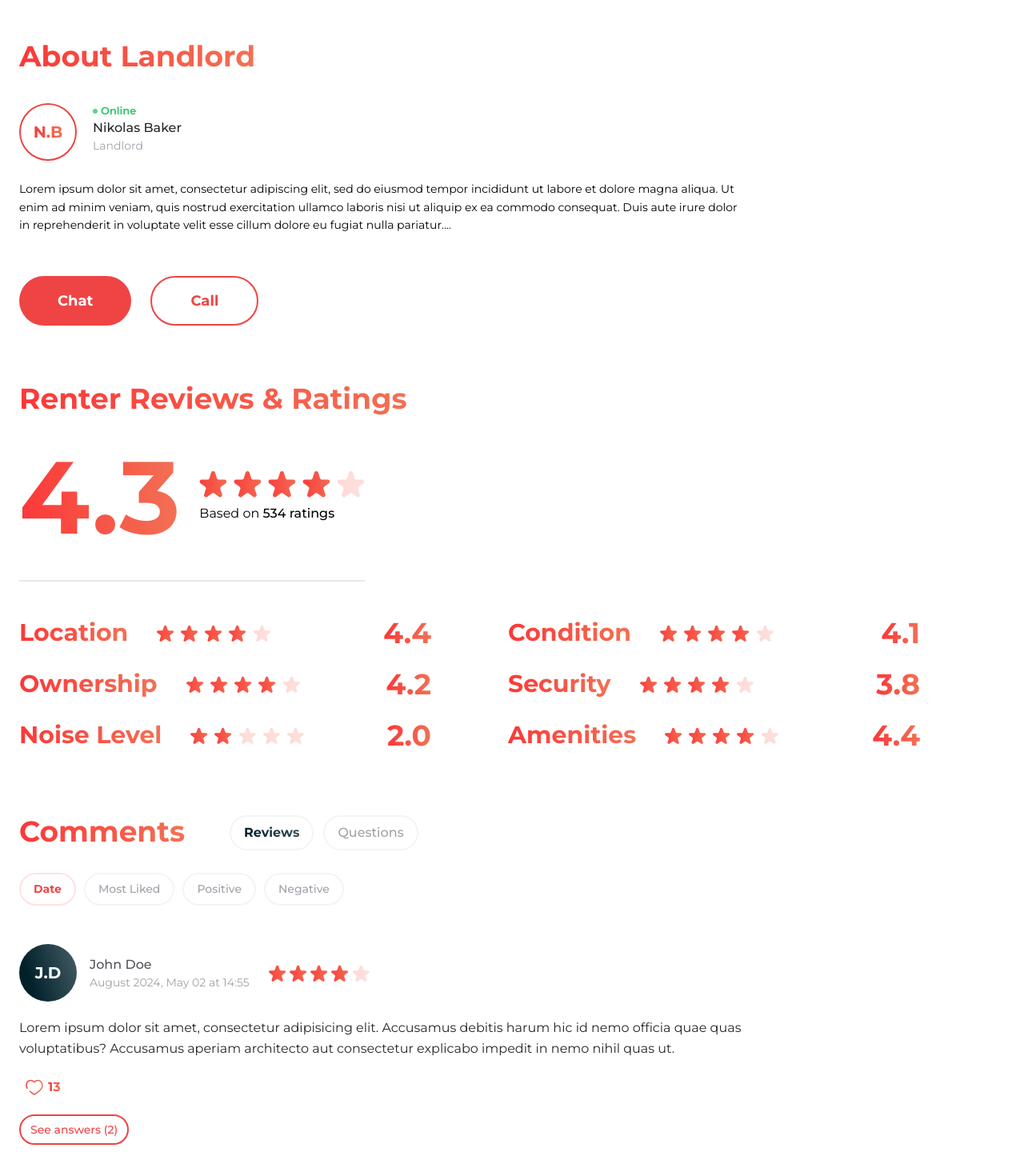
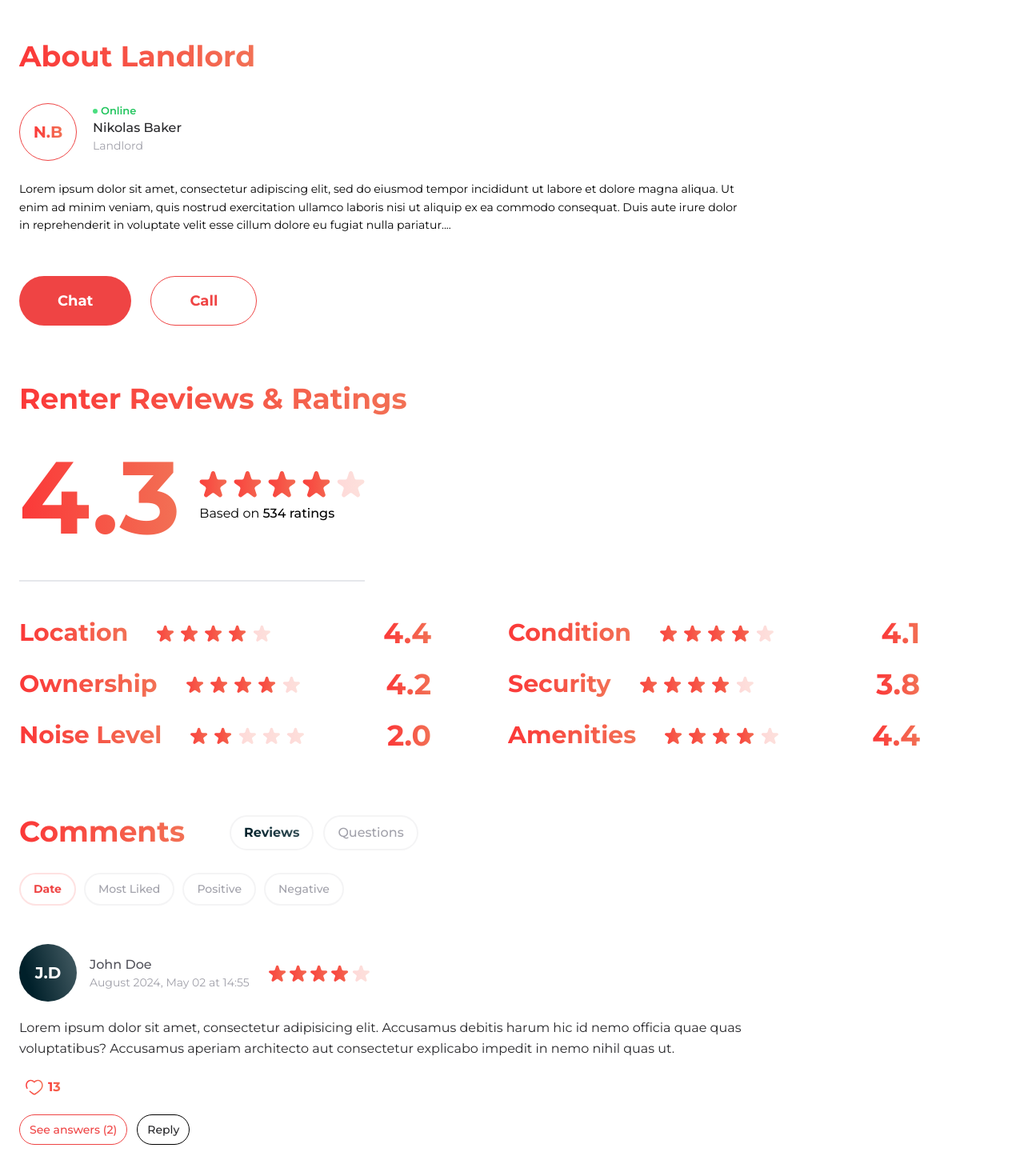
Before and after one commit to HumptyDumpy01/viaproperty-app, a Next.js app: page /properties/1 in a window 1280 px wide. Shown: the part 1000-2470 px from the top of the page at 80% size. Built offline with nearby package versions, Linux system fonts and the light colour scheme.

Commit message:
Added minor changes to about landlord section. Added a reply button to each comment.

```diff
--- a/components/Layout/Comment/Comment.tsx
+++ b/components/Layout/Comment/Comment.tsx
@@ -81,12 +81,17 @@ export default function
           })}
         </div>
 
+        <div className={`flex gap-3`}>
           {responses.length > 0 && (
             <div onClick={!showReplies ? () => setShowReplies(true) : () => setShowReplies(false)}>
               <Button mode={`sm`} label={!showReplies ? `See answers (${responses.length})` : `Hide`}
                       btnVariant={`white`} />
             </div>
           )}
+
+          <Button mode={`sm`} label={`Reply`}
+                  btnVariant={`black`} />
+        </div>
       </div>
     </>
   );
--- a/components/PropertyDescription/Layout/AboutLandlord.tsx
+++ b/components/PropertyDescription/Layout/AboutLandlord.tsx
@@ -16,7 +16,7 @@ export default function AboutLandlord({ abbrInitials, online, initials, text }:
       <div className={`flex flex-col gap-6 mb-16`}>
         <div className={`flex gap-5`}>
           <div
-            className={`flex items-center border-2 border-red-500 w-[72px] h-[72px] justify-center rounded-full`}>
+            className={`flex items-center border border-red-500 w-[72px] h-[72px] justify-center rounded-full`}>
                 <span
                   className={`inline-block text-xl bg-clip-text text-transparent bg-linear-main-red font-bold`}>{abbrInitials}</span>
           </div>
--- a/components/UI/Button/Button.tsx
+++ b/components/UI/Button/Button.tsx
@@ -5,14 +5,14 @@ import React, { ComponentPropsWithoutRef } from 'react';
 type ButtonType = ComponentPropsWithoutRef<'button'> & {
   label: string;
   mode?: 'lg' | 'md' | 'sm';
-  btnVariant?: `red` | `white`
+  btnVariant?: `red` | `white` | `black`;
   linearGradient?: boolean;
   scale?: boolean;
   // children: ReactNode;
 };
 
 export default function
-  Button({ label, mode = 'lg', btnVariant = `red`, linearGradient, scale, ...props }: ButtonType) {
+  Button({ label, mode = 'lg', btnVariant = `red`, linearGradient, ...props }: ButtonType) {
 
   return (
     <>
@@ -33,16 +33,23 @@ export default function
 
       {(mode === 'md' && btnVariant === `white`) && (
         <button  {...props} className={`font-bold bg-white text-red-500 rounded-full flex
-               w-fit h-[62px] border-2 border-red-500
+               w-fit h-[62px] border border-red-500
               px-12 py-6 text-lg items-center
               transition-all duration-200 hover:bg-zinc-900 hover:text-white hover:border-transparent active:bg-zinc-700`}> {label} </button>
       )}
 
       {(mode === 'sm' && btnVariant === `white`) && (
         <button  {...props} className={`font-medium bg-white text-red-500 rounded-full flex
-               w-fit h-[38px] border-2 border-red-500
+               w-fit h-[38px] border border-red-500
               px-3 py-3 text-sm items-center
               transition-all duration-200 hover:bg-zinc-900 hover:text-white hover:border-transparent active:bg-zinc-700`}> {label} </button>
+      )}
+
+      {(mode === 'sm' && btnVariant === `black`) && (
+        <button  {...props} className={`font-medium bg-white text-zinc-800 rounded-full flex
+               w-fit h-[38px] border border-black
+              px-3 py-3 text-sm items-center
+              transition-all duration-200 hover:bg-zinc-900 hover:animate-pulse hover:text-white hover:border-zinc-800 active:bg-zinc-700`}> {label} </button>
       )}
     </>
   );
```
Lines whose indentation alone changed are shown as unchanged.
